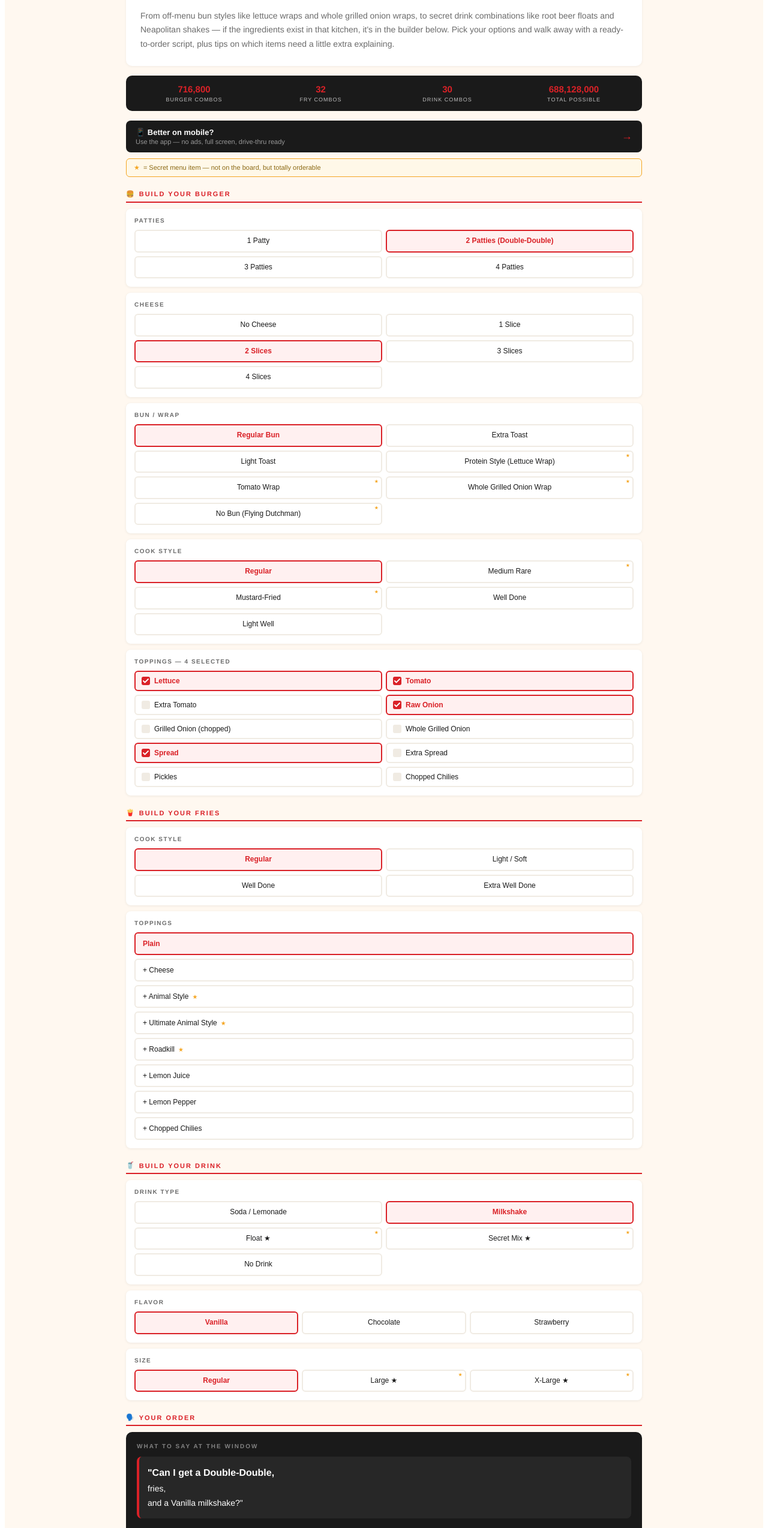
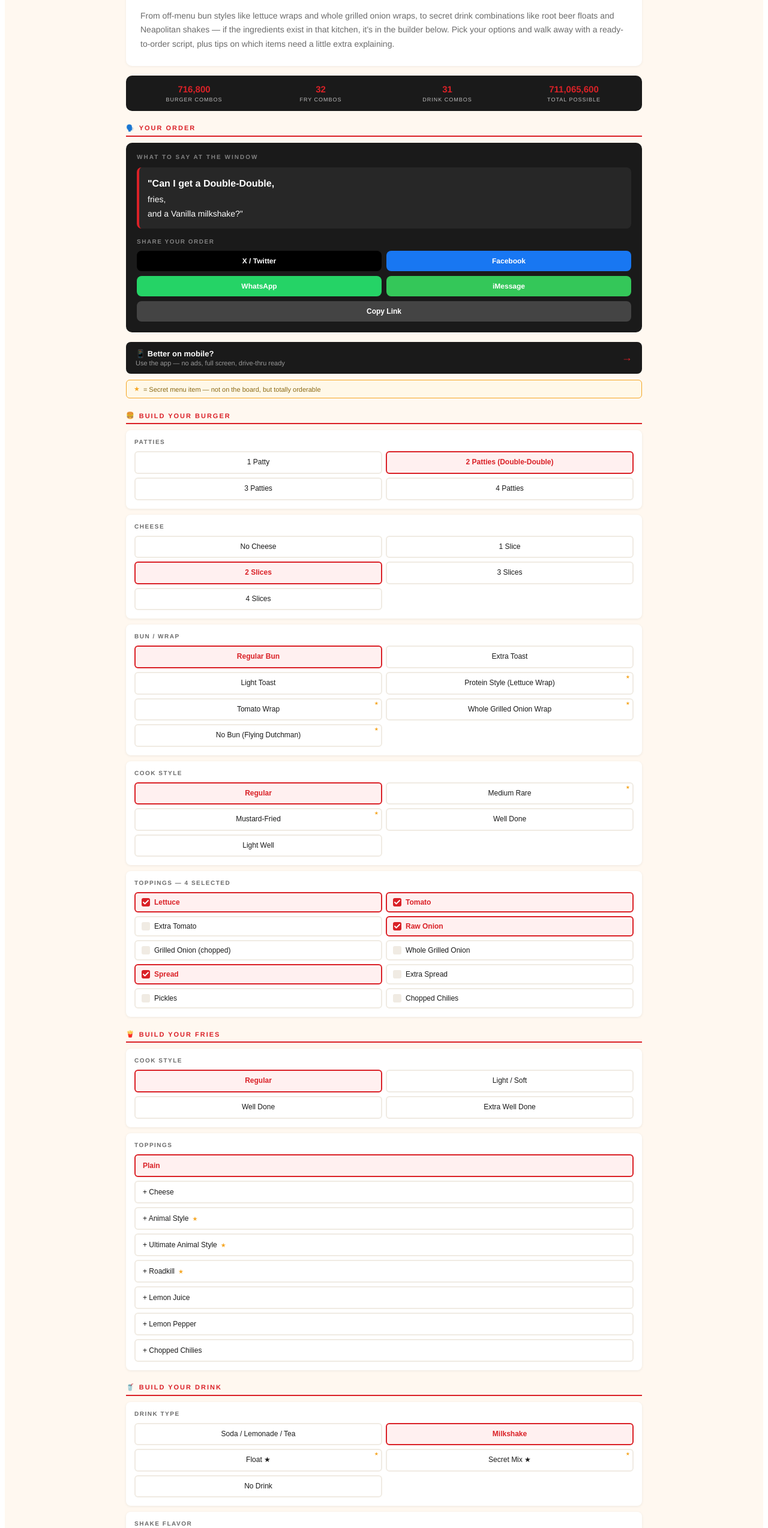
Before and after one commit to MagicalMerlinMemes/secret-menu-builder, a React (Vite) app: page / in a window 1280 px wide. Shown: the part 220-2767 px from the top of the page at 60% size. Built offline with nearby package versions, Linux system fonts and the light colour scheme.

Commit message:
Update App.jsx

```diff
--- a/src/App.jsx
+++ b/src/App.jsx
@@ -3,8 +3,6 @@
 import { Analytics } from "@vercel/analytics/react";
 
 // ─── ADS TOGGLE ──────────────────────────────────────────────────────────────
-// Flip this to true once your AdSense account is approved and you've swapped
-// the AdSlot placeholders below for real AdSense ad units.
 const ADS_ENABLED = false;
 
 // ─── COLORS & TOKENS ─────────────────────────────────────────────────────────
@@ -77,24 +75,46 @@
   { id: "lemon_pepper_fries", label: "+ Lemon Pepper", order: "with lemon pepper" },
   { id: "chilies_fries", label: "+ Chopped Chilies", order: "with chopped chilies" },
 ];
+
+// CHANGE 4: "Soda / Lemonade / Tea" label
 const DRINK_TYPE = [
-  { id: "soda", label: "Soda / Lemonade" },
+  { id: "soda", label: "Soda / Lemonade / Tea" },
   { id: "shake", label: "Milkshake" },
   { id: "float", label: "Float ★", secret: true },
   { id: "secret_mix", label: "Secret Mix ★", secret: true },
   { id: "no_drink", label: "No Drink" },
 ];
+
+// CHANGE 3: Arnold Palmer and Lemon-Up added to sodas
 const SODAS = [
-  { id: "coke", label: "Coca-Cola" }, { id: "diet_coke", label: "Diet Coke" },
-  { id: "dr_pepper", label: "Dr Pepper" }, { id: "7up", label: "7-Up" },
-  { id: "root_beer", label: "Root Beer" }, { id: "pink_lemonade", label: "Pink Lemonade" },
-  { id: "iced_tea", label: "Iced Tea" }, { id: "water", label: "Water" },
+  { id: "coke", label: "Coca-Cola" },
+  { id: "diet_coke", label: "Diet Coke" },
+  { id: "dr_pepper", label: "Dr Pepper" },
+  { id: "7up", label: "7-Up" },
+  { id: "root_beer", label: "Root Beer" },
+  { id: "pink_lemonade", label: "Pink Lemonade" },
+  { id: "iced_tea", label: "Iced Tea" },
+  { id: "water", label: "Water" },
+  { id: "arnold_palmer_soda", label: "Arnold Palmer ★", secret: true, order: "Arnold Palmer — half iced tea, half pink lemonade" },
+  { id: "lemon_up_soda", label: "Lemon-Up ★", secret: true, order: "Lemon-Up — half 7-Up, half pink lemonade" },
 ];
+
+// CHANGE 2: Secret shakes added to shake flavors
 const SHAKE_FLAVORS = [
-  { id: "vanilla", label: "Vanilla" }, { id: "chocolate", label: "Chocolate" }, { id: "strawberry", label: "Strawberry" },
+  { id: "vanilla", label: "Vanilla" },
+  { id: "chocolate", label: "Chocolate" },
+  { id: "strawberry", label: "Strawberry" },
+  { id: "neapolitan", label: "Neapolitan ★", secret: true, order: "Neapolitan Shake — all three flavors blended" },
+  { id: "black_white", label: "Black & White ★", secret: true, order: "Black & White Shake — chocolate and vanilla" },
+  { id: "choc_straw", label: "Choc-Strawberry ★", secret: true, order: "Chocolate-Strawberry Shake" },
+  { id: "van_straw", label: "Vanilla-Strawberry ★", secret: true, order: "Vanilla-Strawberry Shake" },
+  { id: "around_world", label: "Around the World ★", secret: true, order: "Around the World — all three flavors layered" },
 ];
+
 const SHAKE_SIZE = [
-  { id: "regular", label: "Regular" }, { id: "large", label: "Large ★", secret: true }, { id: "xlarge", label: "X-Large ★", secret: true },
+  { id: "regular", label: "Regular" },
+  { id: "large", label: "Large ★", secret: true },
+  { id: "xlarge", label: "X-Large ★", secret: true },
 ];
 const FLOAT_OPTIONS = [
   { id: "root_beer_float", label: "Root Beer Float", order: "Root Beer Float — half root beer, half vanilla shake" },
@@ -115,7 +135,7 @@
 
 const TOTAL_BURGER = 4 * 5 * 7 * 5 * Math.pow(2, 10);
 const TOTAL_FRIES = 4 * 8;
-const TOTAL_DRINKS = 8 + 9 + 5 + 7 + 1;
+const TOTAL_DRINKS = 10 + 8 + 5 + 7 + 1;
 const TOTAL = TOTAL_BURGER * TOTAL_FRIES * TOTAL_DRINKS;
 
 const defaultToppings = TOPPINGS.reduce((a, t) => { a[t.id] = t.default; return a; }, {});
@@ -145,12 +165,25 @@
 
   let friesStr = fd.order + (ft.order ? ` — ${ft.order}` : "");
   let drinkStr = "";
-  if (drinkType === "soda") drinkStr = SODAS.find(x => x.id === soda)?.label;
-  else if (drinkType === "shake") {
+
+  if (drinkType === "soda") {
+    const s = SODAS.find(x => x.id === soda);
+    drinkStr = s?.order || s?.label || "";
+  } else if (drinkType === "shake") {
+    const sf = SHAKE_FLAVORS.find(x => x.id === shakeBase);
+    // Secret shake flavors have their own order string
+    if (sf?.order) {
       const sz = SHAKE_SIZE.find(x => x.id === shakeSize);
-    drinkStr = `${sz.id !== "regular" ? sz.label.replace(" ★","") + " " : ""}${SHAKE_FLAVORS.find(x => x.id === shakeBase)?.label} milkshake`;
-  } else if (drinkType === "float") drinkStr = FLOAT_OPTIONS.find(x => x.id === floatChoice)?.order;
-  else if (drinkType === "secret_mix") drinkStr = SECRET_MIXES.find(x => x.id === secretMix)?.order;
+      drinkStr = sz?.id !== "regular" ? `${sz?.label.replace(" ★","")} ${sf.order}` : sf.order;
+    } else {
+      const sz = SHAKE_SIZE.find(x => x.id === shakeSize);
+      drinkStr = `${sz?.id !== "regular" ? sz?.label.replace(" ★","") + " " : ""}${sf?.label} milkshake`;
+    }
+  } else if (drinkType === "float") {
+    drinkStr = FLOAT_OPTIONS.find(x => x.id === floatChoice)?.order;
+  } else if (drinkType === "secret_mix") {
+    drinkStr = SECRET_MIXES.find(x => x.id === secretMix)?.order;
+  }
 
   const burgerLine = parts.join(", ");
   const lines = drinkStr && drinkType !== "no_drink"
@@ -166,8 +199,11 @@
   if (friesTop === "roadkill_fries") tips.push("Roadkill isn't universal — describe it as Animal Style fries with a Flying Dutchman crumbled on top.");
   if (friesTop === "ultimate_animal_fries") tips.push("Ask for Animal Style fries with a beef patty crumbled on top.");
   if (drinkType === "float") tips.push("Ask for a half cup of soda first so it doesn't overflow when they add the shake.");
+  if (drinkType === "soda" && soda === "lemon_up_soda") tips.push("Lemon-Up = half 7-Up, half pink lemonade. Say it by name or describe it.");
+  if (drinkType === "soda" && soda === "arnold_palmer_soda") tips.push("Arnold Palmer = half iced tea, half pink lemonade. Most locations know it.");
   if (drinkType === "secret_mix" && secretMix === "lemon_up") tips.push("Lemon-Up = half 7-Up, half pink lemonade. Say it by name or describe it.");
   if (drinkType === "shake" && shakeSize !== "regular") tips.push("Large and X-Large shakes are off-menu — just ask for the size by name.");
+  if (drinkType === "shake" && SHAKE_FLAVORS.find(x => x.id === shakeBase)?.secret) tips.push("This is a secret shake combo — describe it if they don't recognize the name.");
 
   return { lines, tips };
 }
@@ -251,7 +287,7 @@
 // ─── SHARE ───────────────────────────────────────────────────────────────────
 function ShareButtons({ orderText }) {
   const [copied, setCopied] = useState(false);
-  const url = typeof window !== "undefined" ? window.location.href : "https://yourdomain.com";
+  const url = typeof window !== "undefined" ? window.location.href : "https://secretmenubuilder.com";
   const msg = encodeURIComponent(`My secret order: ${orderText} — build yours at ${url}`);
   const copyLink = () => { navigator.clipboard.writeText(url).then(() => { setCopied(true); setTimeout(() => setCopied(false), 2000); }); };
   const platforms = [
@@ -306,17 +342,28 @@
   const [shakeSize, setShakeSize] = useState("regular");
   const [floatChoice, setFloatChoice] = useState("root_beer_float");
   const [secretMix, setSecretMix] = useState("neapolitan");
+
   const toggleTop = id => setToppings(p => ({ ...p, [id]: !p[id] }));
-  const reset = () => { setPatty("2x2"); setCheese("2_cheese"); setBun("regular_bun"); setCook("regular_cook"); setToppings(defaultToppings); setFriesStyle("regular_fries"); setFriesTop("no_fries_topping"); setDrinkType("shake"); setSoda("coke"); setShakeBase("vanilla"); setShakeSize("regular"); setFloatChoice("root_beer_float"); setSecretMix("neapolitan"); };
+  const reset = () => {
+    setPatty("2x2"); setCheese("2_cheese"); setBun("regular_bun"); setCook("regular_cook");
+    setToppings(defaultToppings); setFriesStyle("regular_fries"); setFriesTop("no_fries_topping");
+    setDrinkType("shake"); setSoda("coke"); setShakeBase("vanilla"); setShakeSize("regular");
+    setFloatChoice("root_beer_float"); setSecretMix("neapolitan");
+  };
+
   const topCount = Object.values(toppings).filter(Boolean).length;
   const secretBun = ["protein_style","tomato_wrap","onion_wrap","no_bun"].includes(bun);
   const secretCook = ["mustard_fried","medium_rare"].includes(cook);
   const secretFries = ["animal_fries","ultimate_animal_fries","roadkill_fries"].includes(friesTop);
+  const secretShake = SHAKE_FLAVORS.find(x => x.id === shakeBase)?.secret;
+  const secretSoda = SODAS.find(x => x.id === soda)?.secret;
+
+  const orderProps = { patty, cheese, bun, cook, toppings, friesStyle, friesTop, drinkType, soda, shakeBase, shakeSize, floatChoice, secretMix };
 
   return (
     <div>
       {/* Stats bar */}
-      <div style={{ background: DARK, borderRadius: "10px", display: "flex", justifyContent: "space-around", padding: "14px 8px", marginBottom: "16px" }}>
+      <div style={{ background: DARK, borderRadius: "10px", display: "flex", justifyContent: "space-around", padding: "14px 8px", marginBottom: "10px" }}>
         {[{ n: TOTAL_BURGER.toLocaleString(), l: "Burger Combos" }, { n: TOTAL_FRIES, l: "Fry Combos" }, { n: TOTAL_DRINKS, l: "Drink Combos" }, { n: TOTAL.toLocaleString(), l: "Total Possible" }].map((s, i) => (
           <div key={i} style={{ textAlign: "center", flex: 1 }}>
             <span style={{ fontSize: "15px", fontWeight: "900", color: RED, display: "block" }}>{s.n}</span>
@@ -325,8 +372,12 @@
         ))}
       </div>
 
+      {/* CHANGE 1: Your Order panel lives here at the top */}
+      <SectionHead emoji="🗣️">Your Order</SectionHead>
+      <OrderPanel {...orderProps} />
+
       {/* Mobile app CTA */}
-      <a href="https://secretmenubuilder.app" target="_blank" rel="noopener noreferrer" style={{ display: "flex", alignItems: "center", justifyContent: "space-between", background: DARK, borderRadius: "8px", padding: "12px 16px", marginBottom: "10px", textDecoration: "none" }}>
+      <a href="https://secretmenubuilder.app" target="_blank" rel="noopener noreferrer" style={{ display: "flex", alignItems: "center", justifyContent: "space-between", background: DARK, borderRadius: "8px", padding: "12px 16px", margin: "16px 0 10px", textDecoration: "none" }}>
         <div>
           <div style={{ fontSize: "13px", fontWeight: "800", color: WHITE }}>📱 Better on mobile?</div>
           <div style={{ fontSize: "11px", color: "rgba(255,255,255,0.55)", marginTop: "2px" }}>Use the app — no ads, full screen, drive-thru ready</div>
@@ -363,25 +414,39 @@
       {/* DRINKS */}
       <SectionHead emoji="🥤">Build Your Drink</SectionHead>
       <Card label="Drink Type"><RadioGrid options={DRINK_TYPE} value={drinkType} onChange={setDrinkType} /></Card>
-      {drinkType === "soda" && <Card label="Choose Soda"><RadioGrid options={SODAS} value={soda} onChange={setSoda} /></Card>}
-      {drinkType === "shake" && <>
-        <Card label="Flavor"><RadioGrid options={SHAKE_FLAVORS} value={shakeBase} onChange={setShakeBase} cols={3} /></Card>
-        <Card label="Size" secret={shakeSize !== "regular"}><RadioGrid options={SHAKE_SIZE} value={shakeSize} onChange={setShakeSize} cols={3} /></Card>
-      </>}
-      {drinkType === "float" && <Card label="Float Style" secret>
+
+      {drinkType === "soda" && (
+        <Card label="Choose Your Drink" secret={secretSoda}>
+          <RadioGrid options={SODAS} value={soda} onChange={setSoda} />
+        </Card>
+      )}
+
+      {drinkType === "shake" && (
+        <>
+          <Card label="Shake Flavor" secret={secretShake}>
+            <RadioGrid options={SHAKE_FLAVORS} value={shakeBase} onChange={setShakeBase} cols={2} />
+          </Card>
+          <Card label="Size" secret={shakeSize !== "regular"}>
+            <RadioGrid options={SHAKE_SIZE} value={shakeSize} onChange={setShakeSize} cols={3} />
+          </Card>
+        </>
+      )}
+
+      {drinkType === "float" && (
+        <Card label="Float Style" secret>
           <div style={{ display: "flex", flexDirection: "column", gap: "6px" }}>
             {FLOAT_OPTIONS.map(o => <button key={o.id} onClick={() => setFloatChoice(o.id)} style={{ padding: "10px 12px", borderRadius: "6px", textAlign: "left", border: floatChoice === o.id ? `2px solid ${RED}` : `2px solid ${LIGHT_GRAY}`, background: floatChoice === o.id ? "#FFF0F0" : WHITE, color: floatChoice === o.id ? RED : DARK, fontWeight: floatChoice === o.id ? "700" : "400", fontSize: "12px", cursor: "pointer" }}>{o.label}</button>)}
           </div>
-      </Card>}
-      {drinkType === "secret_mix" && <Card label="Secret Mix" secret>
+        </Card>
+      )}
+
+      {drinkType === "secret_mix" && (
+        <Card label="Secret Mix" secret>
           <div style={{ display: "flex", flexDirection: "column", gap: "6px" }}>
             {SECRET_MIXES.map(o => <button key={o.id} onClick={() => setSecretMix(o.id)} style={{ padding: "10px 12px", borderRadius: "6px", textAlign: "left", border: secretMix === o.id ? `2px solid ${RED}` : `2px solid ${LIGHT_GRAY}`, background: secretMix === o.id ? "#FFF0F0" : WHITE, color: secretMix === o.id ? RED : DARK, fontWeight: secretMix === o.id ? "700" : "400", fontSize: "12px", cursor: "pointer" }}>{o.label} <span style={{ color: YELLOW, fontSize: "10px" }}>★</span></button>)}
           </div>
-      </Card>}
-
-      {/* ORDER */}
-      <SectionHead emoji="🗣️">Your Order</SectionHead>
-      <OrderPanel patty={patty} cheese={cheese} bun={bun} cook={cook} toppings={toppings} friesStyle={friesStyle} friesTop={friesTop} drinkType={drinkType} soda={soda} shakeBase={shakeBase} shakeSize={shakeSize} floatChoice={floatChoice} secretMix={secretMix} />
+        </Card>
+      )}
 
       <button onClick={reset} style={{ width: "100%", marginTop: "14px", padding: "13px", borderRadius: "8px", background: RED, color: WHITE, fontWeight: "900", fontSize: "14px", letterSpacing: "1px", textTransform: "uppercase", border: "none", cursor: "pointer" }}>Reset & Start Over</button>
 
@@ -394,41 +459,22 @@
 }
 
 // ─── PAGES ───────────────────────────────────────────────────────────────────
-
 function HomePage() {
   return (
     <div>
-      {/* Top leaderboard ad */}
       <AdSlot label="728x90 Leaderboard — place AdSense unit here" height={90} />
-
-      {/* Hero intro */}
       <div style={{ background: WHITE, borderRadius: "10px", padding: "24px", marginBottom: "16px", boxShadow: "0 1px 4px rgba(0,0,0,0.06)" }}>
-        <h1 style={{ fontSize: "26px", fontWeight: "900", color: DARK, margin: "0 0 12px", lineHeight: "1.2" }}>
-          The Complete West Coast Burger Secret Menu Builder
-        </h1>
-        <p style={{ fontSize: "14px", color: GRAY, lineHeight: "1.7", margin: "0 0 12px" }}>
-          Everyone knows the classic burger lineup. But regulars know the real menu lives underneath — hundreds of combinations most people never order because they don't know they exist. This tool puts every customization option in one place, walks you through the choices, and hands you the exact words to say at the drive-thru window.
-        </p>
-        <p style={{ fontSize: "14px", color: GRAY, lineHeight: "1.7", margin: 0 }}>
-          From off-menu bun styles like lettuce wraps and whole grilled onion wraps, to secret drink combinations like root beer floats and Neapolitan shakes — if the ingredients exist in that kitchen, it's in the builder below. Pick your options and walk away with a ready-to-order script, plus tips on which items need a little extra explaining.
-        </p>
+        <h1 style={{ fontSize: "26px", fontWeight: "900", color: DARK, margin: "0 0 12px", lineHeight: "1.2" }}>The Complete West Coast Burger Secret Menu Builder</h1>
+        <p style={{ fontSize: "14px", color: GRAY, lineHeight: "1.7", margin: "0 0 12px" }}>Everyone knows the classic burger lineup. But regulars know the real menu lives underneath — hundreds of combinations most people never order because they don't know they exist. This tool puts every customization option in one place, walks you through the choices, and hands you the exact words to say at the drive-thru window.</p>
+        <p style={{ fontSize: "14px", color: GRAY, lineHeight: "1.7", margin: 0 }}>From off-menu bun styles like lettuce wraps and whole grilled onion wraps, to secret drink combinations like root beer floats and Neapolitan shakes — if the ingredients exist in that kitchen, it's in the builder below. Pick your options and walk away with a ready-to-order script, plus tips on which items need a little extra explaining.</p>
       </div>
-
-      {/* Two-column layout: tool + sidebar */}
       <div style={{ display: "flex", gap: "16px", alignItems: "flex-start" }}>
-        {/* Main tool column */}
         <div style={{ flex: 1, minWidth: 0 }}>
           <BuilderTool />
-
-          {/* Post-tool content */}
           <div style={{ background: WHITE, borderRadius: "10px", padding: "24px", marginTop: "24px", boxShadow: "0 1px 4px rgba(0,0,0,0.06)" }}>
             <h2 style={{ fontSize: "20px", fontWeight: "800", color: DARK, margin: "0 0 14px" }}>How the hidden menu actually works</h2>
-            <p style={{ fontSize: "14px", color: GRAY, lineHeight: "1.7", margin: "0 0 12px" }}>
-              The secret menu at this iconic West Coast chain isn't printed anywhere — it's passed down through regulars, employees, and food blogs. Most of the options are simply customizations the kitchen can execute because the ingredients are already there. Workers know the named shortcuts like Animal Style and Protein Style by heart. For the more obscure ones, describe what you want and they'll make it happen.
-            </p>
-            <p style={{ fontSize: "14px", color: GRAY, lineHeight: "1.7", margin: "0 0 12px" }}>
-              The ★ items in the builder above are the off-menu options. Everything else is already on the board. Mix and match freely — the builder calculates over {TOTAL.toLocaleString()} possible combinations from the available ingredients, and the order script adjusts in real time as you select.
-            </p>
+            <p style={{ fontSize: "14px", color: GRAY, lineHeight: "1.7", margin: "0 0 12px" }}>The secret menu at this iconic West Coast chain isn't printed anywhere — it's passed down through regulars, employees, and food blogs. Most of the options are simply customizations the kitchen can execute because the ingredients are already there. Workers know the named shortcuts like Animal Style and Protein Style by heart. For the more obscure ones, describe what you want and they'll make it happen.</p>
+            <p style={{ fontSize: "14px", color: GRAY, lineHeight: "1.7", margin: "0 0 12px" }}>The ★ items in the builder above are the off-menu options. Everything else is already on the board. Mix and match freely — the builder calculates over {TOTAL.toLocaleString()} possible combinations from the available ingredients, and the order script adjusts in real time as you select.</p>
             <h3 style={{ fontSize: "16px", fontWeight: "700", color: DARK, margin: "20px 0 10px" }}>Tips before you pull up to the window</h3>
             <ul style={{ fontSize: "14px", color: GRAY, lineHeight: "1.9", paddingLeft: "20px", margin: 0 }}>
               <li>The whole grilled onion wrap takes about 9 extra minutes — mention you're okay waiting when you order.</li>
@@ -438,12 +484,8 @@
               <li>Extra spread packets are free to grab at the counter — great if you want to dip your fries.</li>
             </ul>
           </div>
-
-          {/* Bottom ad */}
           <AdSlot label="728x90 — place AdSense unit here" height={90} />
         </div>
-
-        {/* Sidebar */}
         {ADS_ENABLED && (
           <div className="ad-sidebar-col" style={{ width: "160px", flexShrink: 0 }}>
             <AdSlot label="160x600 Wide Skyscraper — place AdSense unit here" height={600} sidebar />
@@ -619,7 +661,7 @@
         <h2 style={{ fontSize: "16px", fontWeight: "700", color: DARK, margin: "20px 0 8px" }}>Third-Party Links</h2>
         <p style={{ fontSize: "13px", color: GRAY, lineHeight: "1.7", margin: "0 0 12px" }}>This site may contain links to other websites. We are not responsible for the privacy practices of those sites.</p>
         <h2 style={{ fontSize: "16px", fontWeight: "700", color: DARK, margin: "20px 0 8px" }}>Contact</h2>
-        <p style={{ fontSize: "13px", color: GRAY, lineHeight: "1.7", margin: 0 }}>If you have questions about this privacy policy, contact us at: privacy@yourdomain.com</p>
+        <p style={{ fontSize: "13px", color: GRAY, lineHeight: "1.7", margin: 0 }}>If you have questions about this privacy policy, contact us at: privacy@secretmenubuilder.com</p>
       </div>
     </div>
   );
@@ -633,25 +675,10 @@
   { id: "privacy", to: "/privacy", label: "Privacy" },
 ];
 
-function ActiveNavLink({ item, activeId, onClick, style }) {
+function ActiveNavLink({ item, activeId }) {
   const isActive = activeId === item.id;
   return (
-    <Link
-      to={item.to}
-      onClick={onClick}
-      style={{
-        background: isActive ? "rgba(255,255,255,0.2)" : "none",
-        border: "none",
-        color: WHITE,
-        fontWeight: isActive ? "700" : "400",
-        fontSize: "13px",
-        padding: "6px 12px",
-        borderRadius: "6px",
-        cursor: "pointer",
-        textDecoration: "none",
-        ...style,
-      }}
-    >
+    <Link to={item.to} style={{ background: isActive ? "rgba(255,255,255,0.2)" : "none", border: "none", color: WHITE, fontWeight: isActive ? "700" : "400", fontSize: "13px", padding: "6px 12px", borderRadius: "6px", cursor: "pointer", textDecoration: "none" }}>
       {item.label}
     </Link>
   );
@@ -660,32 +687,20 @@
 function AppShell({ activeId, children }) {
   return (
     <div style={{ fontFamily: "'Helvetica Neue', Helvetica, Arial, sans-serif", background: CREAM, minHeight: "100vh", color: DARK }}>
-      <style>{`
-        @media (max-width: 700px) {
-          .ad-sidebar-col { display: none !important; }
-        }
-      `}</style>
-      {/* NAV */}
+      <style>{`@media (max-width: 700px) { .ad-sidebar-col { display: none !important; } }`}</style>
       <nav style={{ background: RED, position: "sticky", top: 0, zIndex: 100, boxShadow: "0 2px 8px rgba(0,0,0,0.2)" }}>
         <div style={{ maxWidth: "860px", margin: "0 auto", padding: "0 16px", height: NAV_HEIGHT, display: "flex", alignItems: "center", justifyContent: "space-between" }}>
           <Link to="/" style={{ cursor: "pointer", textDecoration: "none" }}>
             <span style={{ fontWeight: "900", fontSize: "16px", color: WHITE, textTransform: "uppercase", letterSpacing: "0.5px" }}>Secret Menu Builder</span>
           </Link>
-          {/* Desktop nav */}
           <div style={{ display: "flex", gap: "4px" }}>
-            {navItems.map(n => (
-              <ActiveNavLink key={n.id} item={n} activeId={activeId} />
-            ))}
+            {navItems.map(n => <ActiveNavLink key={n.id} item={n} activeId={activeId} />)}
           </div>
         </div>
       </nav>
-
-      {/* CONTENT */}
       <div style={{ maxWidth: "860px", margin: "0 auto", padding: "20px 16px 60px" }}>
         {children}
       </div>
-
-      {/* FOOTER */}
       <footer style={{ background: DARK, color: "rgba(255,255,255,0.5)", padding: "20px 16px", textAlign: "center", fontSize: "12px" }}>
         <div style={{ maxWidth: "860px", margin: "0 auto" }}>
           <div style={{ display: "flex", justifyContent: "center", gap: "20px", marginBottom: "10px", flexWrap: "wrap" }}>
@@ -694,6 +709,16 @@
           <p style={{ margin: 0 }}>Independent fan site. Not affiliated with any restaurant chain. Menu availability may vary by location.</p>
         </div>
       </footer>
+    </div>
+  );
+}
+
+function NotFoundPage() {
+  return (
+    <div style={{ background: WHITE, borderRadius: "10px", padding: "28px", boxShadow: "0 1px 4px rgba(0,0,0,0.06)", textAlign: "center" }}>
+      <h1 style={{ fontSize: "20px", fontWeight: "800", color: DARK, margin: "0 0 10px" }}>Page not found</h1>
+      <p style={{ fontSize: "14px", color: GRAY, margin: "0 0 16px" }}>That page doesn't exist.</p>
+      <Link to="/" style={{ fontSize: "13px", fontWeight: "700", color: RED }}>← Back to the Builder</Link>
     </div>
   );
 }
@@ -713,13 +738,3 @@
     </>
   );
 }
-
-function NotFoundPage() {
-  return (
-    <div style={{ background: WHITE, borderRadius: "10px", padding: "28px", boxShadow: "0 1px 4px rgba(0,0,0,0.06)", textAlign: "center" }}>
-      <h1 style={{ fontSize: "20px", fontWeight: "800", color: DARK, margin: "0 0 10px" }}>Page not found</h1>
-      <p style={{ fontSize: "14px", color: GRAY, margin: "0 0 16px" }}>That page doesn't exist.</p>
-      <Link to="/" style={{ fontSize: "13px", fontWeight: "700", color: RED }}>← Back to the Builder</Link>
-    </div>
-  );
-}
```
Lines whose indentation alone changed are shown as unchanged.
